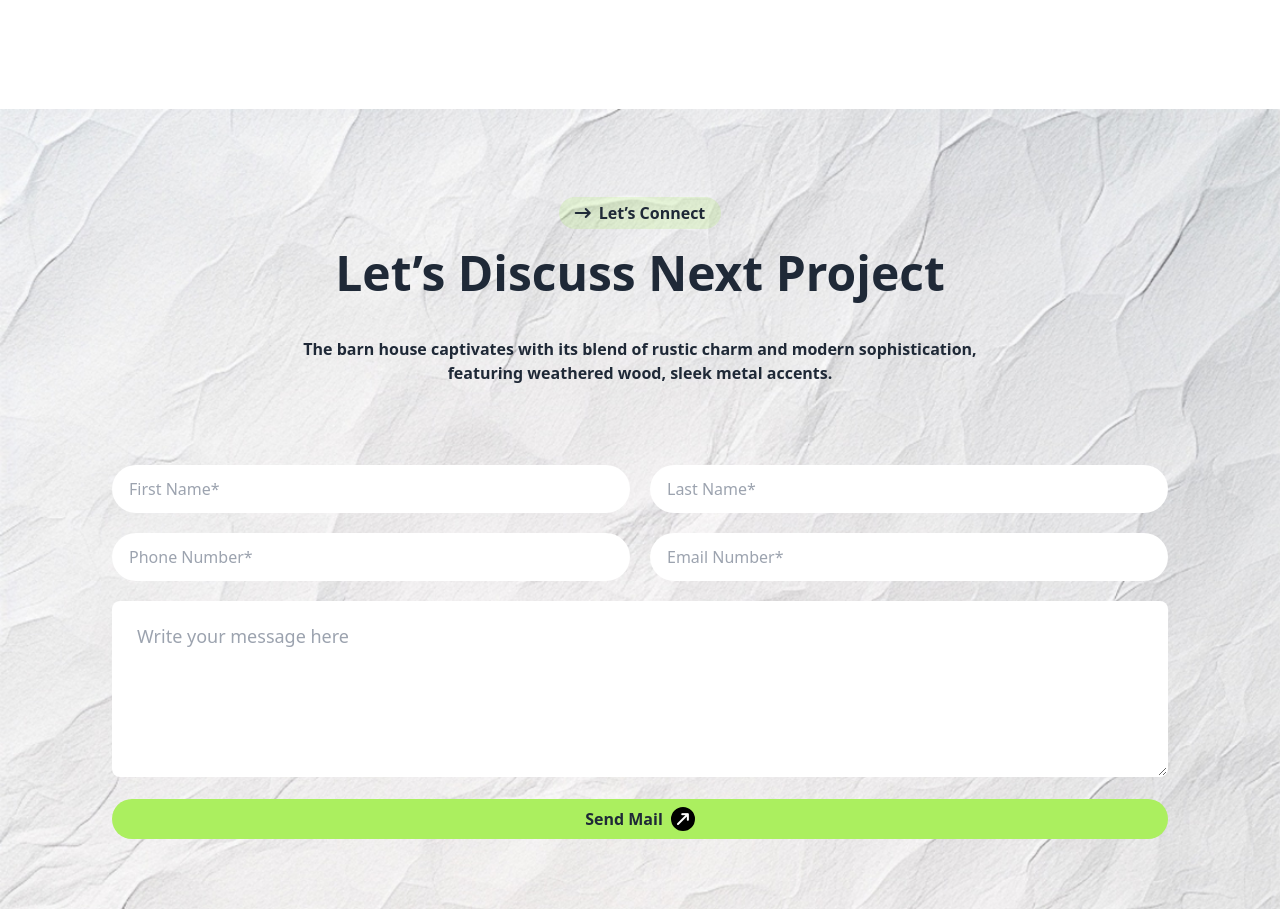
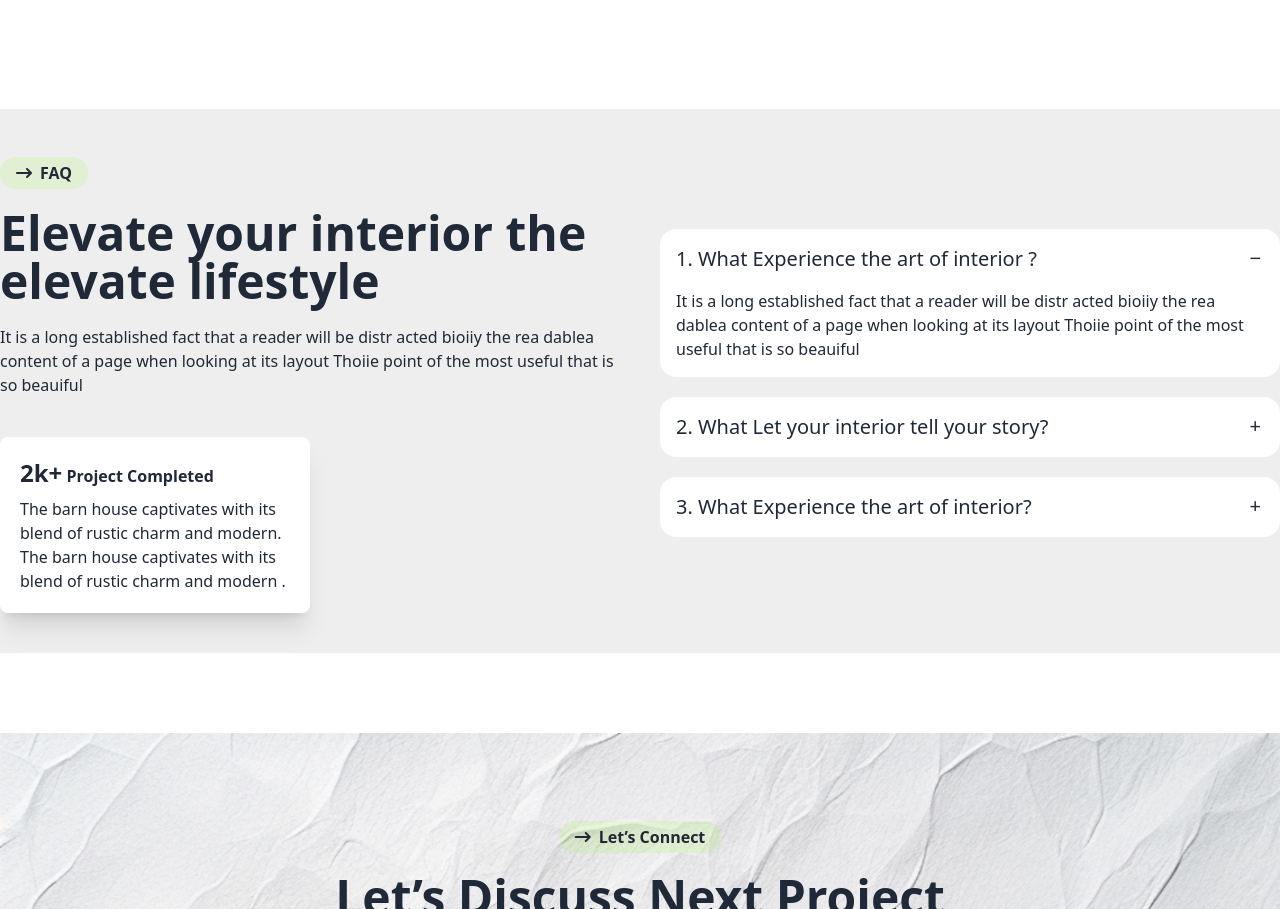
Before and after one commit to sm-sarwar/Assignment-03, a plain HTML site: page index.html in a window 1280 px wide. Shown: the part 3222-4131 px from the top of the page. Drawn offline with nearby package versions, Linux system fonts and the light colour scheme.

Commit message:
Add FAQ section

```diff
--- a/index.html
+++ b/index.html
@@ -311,6 +311,66 @@
               </div>
           </section>
 
+          <!-- Unique section  -->
+          <section class="bg-body my-20">
+            <!-- FAQ section  -->
+              <div class="max-w-screen-xl mx-auto py-10 px-5 md:px-0 grid grid-cols-1 md:grid-cols-2 gap-10 justify-items-center">
+
+                <!-- text div  -->
+                 <div class="text-center md:text-left">
+                  <button class="bg-[#ABEF5F33] py-1  px-4  rounded-[30px] font-bold mt-2 ">
+                    <a href=""><i class="fa-solid fa-arrow-right-long  mr-2"></i>FAQ</a>
+                  </button>
+
+                  <h1 class="font-extrabold text-5xl my-5">Elevate your interior
+                    the elevate lifestyle
+                  </h1>
+
+                  <p class="mb-10">It is a long established fact that a reader will be distr acted bioiiy the rea dablea content of a page when looking at its layout Thoiie point of the most useful that is so beauiful
+                  </p>
+                  <!--  small card  -->
+                    <div class="grid grid-cols-1 md:grid-cols-2">
+
+                      <div class="p-5 rounded-lg bg-white shadow-xl">
+                        <p class="font-bold mb-2"> <span class="text-2xl font-bold">2k+</span>
+                          Project Completed</p>
+                          <p class="">The barn house captivates with its <br> blend of rustic  charm and modern. <br>The barn house captivates with its <br> blend of rustic charm and modern .
+                          </p>
+                      </div>
+                    </div>
+                 </div>
+                 <!-- question card div  -->
+                  <div class="space-y-5 mt-20">
+                    <div class="collapse collapse-plus bg-white ">
+                      <input type="radio" name="my-accordion-3" checked="checked" />
+                      <div class="collapse-title text-xl font-medium">1. What Experience the art of interior ?</div>
+                      <div class="collapse-content">
+                        <p>It is a long established fact that a reader will be distr acted bioiiy the rea dablea content of a page when looking at its layout Thoiie point of the most useful that is so beauiful</p>
+                      </div>
+                    </div>
+                    <div class="collapse collapse-plus bg-white">
+                      <input type="radio" name="my-accordion-3" />
+                      <div class="collapse-title text-xl font-medium">2. What Let your interior tell your story?</div>
+                      <div class="collapse-content">
+                        <p>It is a long established fact that a reader will be distr acted bioiiy the rea dablea content of a page when looking at its layout Thoiie point of the most useful that is so beauiful</p>
+                      </div>
+                    </div>
+                    <div class="collapse collapse-plus bg-white">
+                      <input type="radio" name="my-accordion-3" />
+                      <div class="collapse-title text-xl font-medium">3. What Experience the art of interior?</div>
+                      <div class="collapse-content">
+                        <p>It is a long established fact that a reader will be distr acted bioiiy the rea dablea content of a page when looking at its layout Thoiie point of the most useful that is so beauiful</p>
+                      </div>
+                    </div>
+                  </div>
+              </div>
+
+             <!-- Newsletter section   -->
+              <div>
+
+              </div>
+          </section>
+
           <!-- lets discuss section  -->
            <section class="bg-heroBg bg-no-repeat bg-cover ">
 
@@ -343,11 +403,12 @@
 
            </section>
 
+
       </main>
      <!-- Main section End here  -->
 
      <!-- Footer section start here  -->
-     <footer class="footer footer-center bg-black text-white  p-10 py-20">
+     <footer class="footer footer-center bg-black text-white p-10 py-20">
 
       <nav>
         <div class=" flex items-center gap-4">
```
